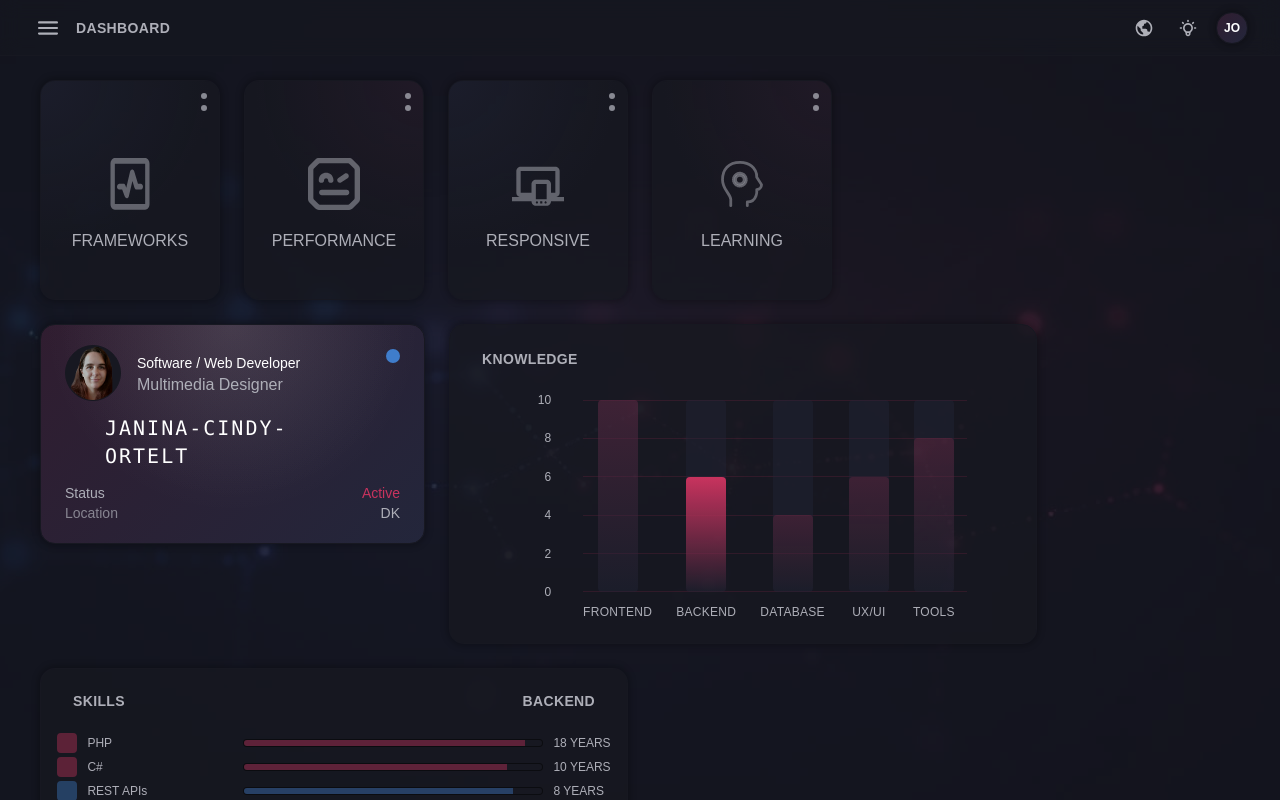
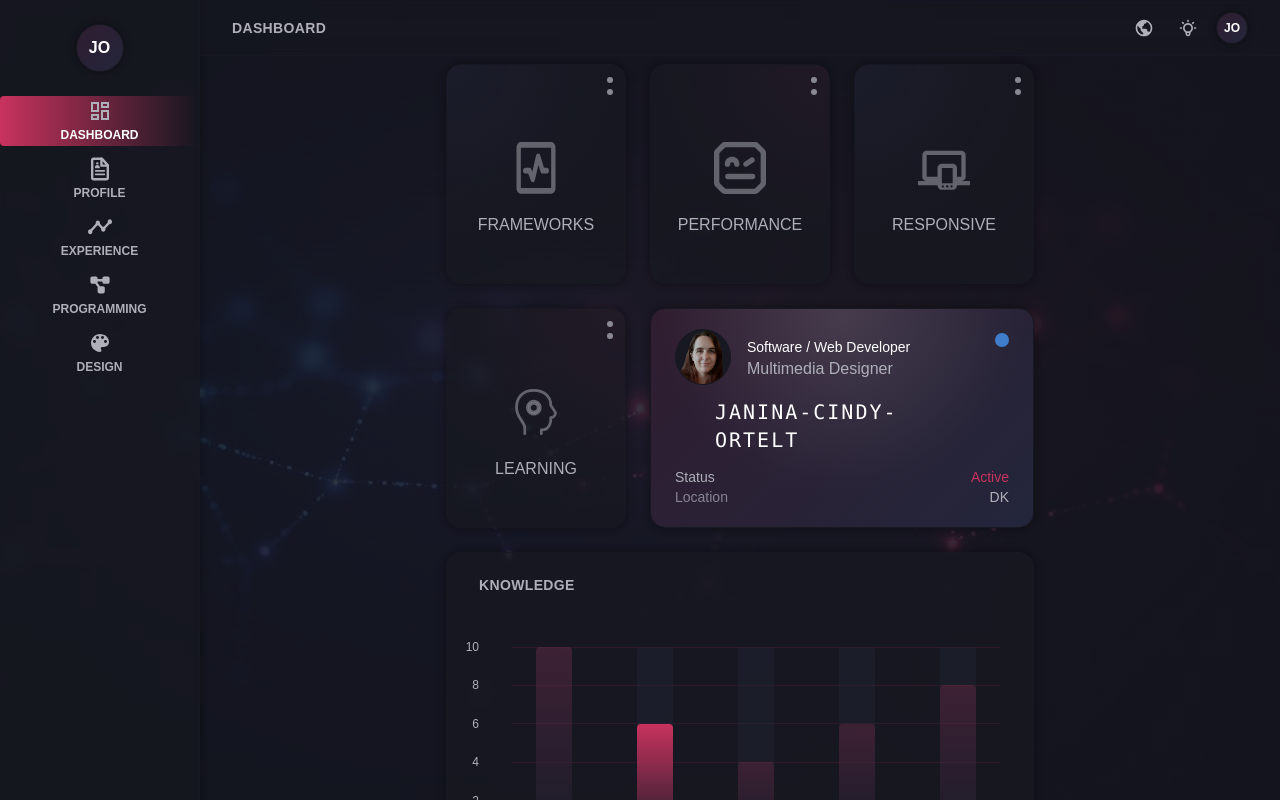
Before and after one commit to jcogit/portfolio, a Vue app: page / in a window 1280 px wide. Built offline with nearby package versions, Linux system fonts and the light colour scheme.

Commit message:
respinsive anpassungen

```diff
--- a/src/assets/styles/base.css
+++ b/src/assets/styles/base.css
@@ -13,3 +13,37 @@ h1, h2, h3, h4, h5 {
 p {
     font-family: 'Arial', sans-serif;
 }
+
+/* Global themed scrollbar */
+* {
+  scrollbar-width: thin;
+  scrollbar-color: rgba(var(--color-accent-warm-rgb), 0.8) rgba(var(--color-surface-primary-rgb), 0.35);
+}
+
+*::-webkit-scrollbar {
+  width: 10px;
+  height: 10px;
+}
+
+*::-webkit-scrollbar-track {
+  background: rgba(var(--color-surface-primary-rgb), 0.35);
+  border-radius: 9999px;
+}
+
+*::-webkit-scrollbar-thumb {
+  background: linear-gradient(
+    180deg,
+    rgba(var(--color-accent-cool-rgb), 0.85),
+    rgba(var(--color-accent-warm-rgb), 0.85)
+  );
+  border-radius: 9999px;
+  border: 2px solid rgba(var(--color-surface-primary-rgb), 0.35);
+}
+
+*::-webkit-scrollbar-thumb:hover {
+  background: linear-gradient(
+    180deg,
+    rgba(var(--color-accent-cool-rgb), 1),
+    rgba(var(--color-accent-warm-rgb), 1)
+  );
+}
--- a/src/components/dashboard/KnowledgeCard.vue
+++ b/src/components/dashboard/KnowledgeCard.vue
@@ -1,16 +1,18 @@
 <template>
-    <BaseCard class="w-147 h-80 relative" :useDarkShadow="true">
+    <BaseCard class="w-full max-w-147 min-w-0 sm:min-w-95 h-80 flex flex-col overflow-hidden" :useDarkShadow="true">
 
-        <!-- Title -->
-        <div class="absolute top-6 left-8 text-text-primary font-semibold text-sm tracking-wide">
+        <!-- Header -->
+        <div class="w-full h-16 px-4 sm:px-8 flex items-center text-sm font-semibold tracking-wide text-text-primary">
             KNOWLEDGE
         </div>
 
         <!-- Chart Wrapper -->
-        <div class="relative flex-1 flex items-center justify-center mt-6">
+        <div class="relative flex-1 w-full px-4 sm:px-8 pb-8 -mt-4">
+            <div class="h-full flex items-end">
 
                 <!-- Y Axis -->
-            <div class="relative w-10 h-48 mr-6 flex flex-col justify-between text-xs text-text-muted">
+                <div
+                    class="relative w-4 sm:w-2 h-42 sm:h-48 mr-2 sm:mr-1 md:mr-6 flex flex-col justify-between text-xs text-text-muted">
                     <div v-for="tick in scaleTicks" :key="tick" class="relative h-0">
                         <span class="absolute -top-2 right-2">
                             {{ tick }}
@@ -19,7 +21,7 @@
                 </div>
 
                 <!-- Chart Area -->
-            <div class="relative flex-1 h-48">
+                <div class="relative flex-1 h-42 sm:h-48">
 
                     <!-- Grid Lines -->
                     <div class="absolute inset-0 flex flex-col justify-between pointer-events-none">
@@ -28,12 +30,12 @@
                     </div>
 
                     <!-- Bars -->
-                <div class="relative h-full flex items-end justify-between gap-6 mt-7 pr-3">
+                    <div class="absolute inset-0 grid items-end gap-1 sm:gap-2 md:gap-4" :style="barsGridStyle">
                         <div v-for="item in knowledge" :key="item.key"
-                        class="flex flex-col items-center justify-end cursor-pointer group"
+                            class="h-full w-full flex flex-col items-center cursor-pointer group"
                             @click="setActive(item.key)">
                             <!-- Bar Wrapper -->
-                        <div class="relative w-10 h-48 flex items-end">
+                            <div class="relative w-5 sm:w-7 md:w-9 flex-1 min-h-0 flex items-end">
 
                                 <!-- Inactive Background -->
                                 <div class="absolute inset-0 rounded-sm" :style="inactiveBarStyle"></div>
@@ -43,11 +45,17 @@
                                     :class="isActive(item.key) ? 'shadow-glow' : ''"
                                     :style="barStyle(item.level, isActive(item.key))"></div>
                             </div>
+                        </div>
+                    </div>
 
-                        <!-- Label -->
-                        <div class="mt-3 text-xs tracking-wide transition-all duration-300" :class="isActive(item.key)
+                    <!-- Labels -->
+                    <div class="absolute top-full left-0 right-0 mt-2 sm:mt-3 grid gap-1 sm:gap-2 md:gap-4"
+                        :style="barsGridStyle">
+                        <div v-for="item in knowledge" :key="`label-${item.key}`"
+                            class="w-full text-center text-[10px] sm:text-[8px] leading-none tracking-wide transition-all duration-300"
+                            :class="isActive(item.key)
                                 ? 'text-text-primary'
-                            : 'text-text-muted group-hover:text-text-primary'">
+                                : 'text-text-muted'">
                             {{ item.label.toUpperCase() }}
                         </div>
                     </div>
@@ -84,6 +92,10 @@ const activeKey = computed({
 })
 
 const scaleTicks = computed(() => [10, 8, 6, 4, 2, 0])
+
+const barsGridStyle = computed(() => ({
+    gridTemplateColumns: `repeat(${knowledge.length}, minmax(0, 1fr))`
+}))
 
 const isActive = (key: KnowledgeKey) => activeKey.value === key
 
--- a/src/components/dashboard/SkillCard.vue
+++ b/src/components/dashboard/SkillCard.vue
@@ -1,8 +1,8 @@
 <template>
-    <BaseCard class="w-147 h-80 flex flex-col overflow-hidden" :useDarkShadow="true">
+    <BaseCard class="w-full max-w-147 min-w-0 sm:min-w-95 h-80 flex flex-col overflow-hidden" :useDarkShadow="true">
 
         <!-- HEADER (Fixe Höhe) -->
-        <div class="w-full h-16 px-8 flex items-center justify-between text-sm font-semibold tracking-wide">
+        <div class="w-full h-16 px-4 sm:px-8 flex items-center justify-between text-sm font-semibold tracking-wide">
             <span class="text-text-primary">
                 SKILLS
             </span>
@@ -13,28 +13,28 @@
         </div>
 
         <!-- SKILLS CONTAINER (nimmt Resthöhe) -->
-        <div class="flex-1 px-8 pb-6 overflow-y-auto">
+        <div class="flex-1 w-full px-4 sm:px-8 pb-6 overflow-y-auto">
 
-            <div class="space-y-1">
+            <div class="space-y-1 w-full">
 
-                <div v-for="skill in skills" :key="skill.name" class="flex items-center h-5">
+                <div v-for="skill in skills" :key="skill.name" class="w-full flex items-center h-5 gap-2 sm:gap-2.5">
 
                     <!-- Color Box -->
                     <div class="w-5 h-5 rounded-sm shrink-0" :style="getColorStyle(skill.color, 0.4)"></div>
 
                     <!-- Skill Name -->
-                    <div class="ml-2.5 w-35 text-xs text-text-primary truncate">
+                    <div class="w-22 sm:w-35 min-w-0 text-xs text-text-primary truncate">
                         {{ skill.name }}
                     </div>
 
                     <!-- Bar -->
-                    <div class="ml-4 w-75 h-2 rounded-sm overflow-hidden border"
+                    <div class="flex-1 min-w-0 sm:min-w-24 h-2 rounded-sm overflow-hidden border"
                         :style="{ ...barBackgroundStyle, ...borderColor }">
                         <div class="h-full transition-all duration-700" :style="getBarStyle(skill)"></div>
                     </div>
 
                     <!-- Years -->
-                    <div class="ml-2.5 text-xs text-text-muted whitespace-nowrap">
+                    <div class="text-[10px] sm:text-xs text-text-muted whitespace-nowrap">
                         {{ skill.years }} YEARS
                     </div>
 
--- a/src/components/navigation/TopBar.vue
+++ b/src/components/navigation/TopBar.vue
@@ -5,7 +5,7 @@
         <div class="flex items-center gap-3">
 
             <!-- Mobile Menu: sichtbar <1440px -->
-            <button class="icon-btn 2xl:hidden" @click="$emit('toggleSidebar')">
+            <button v-if="showMenuButton" class="icon-btn" @click="$emit('toggleSidebar')">
                 <BaseIcon name="menu" />
             </button>
 
@@ -44,6 +44,10 @@
 import { computed, ref } from "vue"
 import { useRoute } from "vue-router"
 import BaseIcon from "../ui/BaseIcon.vue"
+
+defineProps<{
+    showMenuButton: boolean
+}>()
 
 defineEmits(["toggleSidebar"])
 
--- a/src/layouts/MainLayout.vue
+++ b/src/layouts/MainLayout.vue
@@ -11,10 +11,10 @@
         <div class="flex-1 flex flex-col relative z-10">
 
             <!-- TopBar sticky -->
-            <TopBar @toggleSidebar="toggleSidebar" class="sticky top-0 z-20" />
+            <TopBar :showMenuButton="showMenuButton" @toggleSidebar="toggleSidebar" class="sticky top-0 z-20" />
 
             <!-- Scrollbarer Content -->
-            <main class="flex-1 flex justify-center p-6 overflow-y-auto">
+            <main class="flex-1 flex justify-center p-2 overflow-y-auto">
                 <div class="w-full max-w-300 2xl:max-w-375">
                     <slot />
                 </div>
@@ -26,14 +26,34 @@
 </template>
 
 <script setup lang="ts">
-import { ref } from "vue"
+import { computed, onBeforeUnmount, onMounted, ref } from "vue"
 import SideBar from "../components/navigation/SideBar.vue"
 import TopBar from "../components/navigation/TopBar.vue"
 
 const sidebarOpen = ref(false)
+const isDesktop = ref(false)
+
+let desktopQuery: MediaQueryList | null = null
+
+function handleDesktopChange(event: MediaQueryListEvent) {
+    isDesktop.value = event.matches
+}
+
+onMounted(() => {
+    desktopQuery = window.matchMedia("(min-width: 1024px)")
+    isDesktop.value = desktopQuery.matches
+    desktopQuery.addEventListener("change", handleDesktopChange)
+})
+
+onBeforeUnmount(() => {
+    desktopQuery?.removeEventListener("change", handleDesktopChange)
+})
+
 function toggleSidebar() {
     sidebarOpen.value = !sidebarOpen.value
 }
+
+const showMenuButton = computed(() => !isDesktop.value && !sidebarOpen.value)
 
 const backgroundImageStyle = {
     backgroundImage: 'url("/src/assets/background.jpeg")',
--- a/src/pages/Dashboard.vue
+++ b/src/pages/Dashboard.vue
@@ -1,28 +1,27 @@
 <template>
-    <div class="flex flex-wrap gap-6 justify-center xl:justify-start">
+    <div class="dashboard-wrap pb-6">
 
-        <InfoCard class="flex-[1_1_180px] max-w-45" label="Frameworks" variant="info-left" icon="framework"
+        <InfoCard class="info-card info-1" label="Frameworks" variant="info-left" icon="framework"
             :useDarkShadow="true" />
 
-        <InfoCard class="flex-[1_1_180px] max-w-45" label="Performance" variant="info-right" icon="performance"
+        <InfoCard class="info-card info-2" label="Performance" variant="info-right" icon="performance"
             :useDarkShadow="true" />
 
-        <InfoCard class="flex-[1_1_180px] max-w-45" label="Responsive" variant="info-left" icon="responsive"
+        <InfoCard class="info-card info-3" label="Responsive" variant="info-left" icon="responsive"
             :useDarkShadow="true" />
 
-        <InfoCard class="flex-[1_1_180px] max-w-45" label="Learning" variant="info-right" icon="learning"
+        <InfoCard class="info-card info-4" label="Learning" variant="info-right" icon="learning"
             :useDarkShadow="true" />
 
-        <CreditCard class="flex-[1_1_385px] max-w-96.25" profileSrc="src/assets/profile.png"
-            topLine="Software / Web Developer" secondLine="Multimedia Designer" middleText="JANINA-CINDY-ORTELT"
-            bottomFirstLeft="Status" bottomFirstRight="Active" bottomSecondLeft="Location" bottomSecondRight="DK"
-            :useDarkShadow="true" />
+        <CreditCard class="credit-card" profileSrc="src/assets/profile.png" topLine="Software / Web Developer"
+            secondLine="Multimedia Designer" middleText="JANINA-CINDY-ORTELT" bottomFirstLeft="Status"
+            bottomFirstRight="Active" bottomSecondLeft="Location" bottomSecondRight="DK" :useDarkShadow="true" />
 
-        <KnowledgeCard v-model="activeKnowledge" :knowledge="knowledgeData" :autoRotate="true" />
+        <KnowledgeCard class="knowledge-card" v-model="activeKnowledge" :knowledge="knowledgeData" :autoRotate="true" />
 
-        <SkillCard :activeKnowledge="activeKnowledge" />
+        <SkillCard class="skill-card" :activeKnowledge="activeKnowledge" />
 
-        <TimeLineCard class="w-300" />
+        <TimeLineCard class="timeline-card" />
 
     </div>
 </template>
@@ -53,4 +52,146 @@ const activeKnowledge = ref<KnowledgeKey>(initialKey)
 
 </script>
 
-<style scoped></style>
+<style scoped>
+.dashboard-wrap {
+    display: grid;
+    grid-template-columns: repeat(3, minmax(10rem, 11.25rem));
+    gap: 1.5rem;
+    justify-content: center;
+    justify-items: center;
+}
+
+.info-card {
+    width: 100%;
+    max-width: 11.25rem;
+}
+
+.credit-card {
+    width: 100%;
+    max-width: 24rem;
+}
+
+.knowledge-card,
+.skill-card {
+    width: 100%;
+    max-width: 36.75rem;
+}
+
+.timeline-card {
+    width: 100%;
+    max-width: 36.75rem;
+}
+
+@media (max-width: 1639px) {
+
+    .info-1 {
+        grid-column: 1;
+        grid-row: 1;
+    }
+
+    .info-2 {
+        grid-column: 2;
+        grid-row: 1;
+    }
+
+    .info-3 {
+        grid-column: 3;
+        grid-row: 1;
+    }
+
+    .info-4 {
+        grid-column: 1;
+        grid-row: 2;
+    }
+
+    .credit-card {
+        grid-column: 2 / span 2;
+        grid-row: 2;
+        justify-self: start;
+    }
+
+    .knowledge-card {
+        grid-column: 1 / span 3;
+        grid-row: 3;
+    }
+
+    .skill-card {
+        grid-column: 1 / span 3;
+        grid-row: 4;
+    }
+
+    .timeline-card {
+        grid-column: 1 / span 3;
+        grid-row: 5;
+        max-width: 36.75rem;
+    }
+}
+
+@media (min-width: 1640px) {
+    .dashboard-wrap {
+        display: flex;
+        flex-wrap: wrap;
+        justify-content: flex-start;
+    }
+
+    .timeline-card {
+        max-width: 75rem;
+    }
+}
+
+@media (max-width: 767px) {
+    .dashboard-wrap {
+        grid-template-columns: repeat(2, minmax(8.75rem, 11.25rem));
+    }
+
+    .knowledge-card,
+    .skill-card,
+    .timeline-card {
+        max-width: 100%;
+    }
+
+    .info-1 {
+        grid-column: 1;
+        grid-row: 1;
+    }
+
+    .info-2 {
+        grid-column: 2;
+        grid-row: 1;
+    }
+
+    .info-3 {
+        grid-column: 1;
+        grid-row: 2;
+    }
+
+    .info-4 {
+        grid-column: 2;
+        grid-row: 2;
+    }
+
+    .credit-card,
+    .knowledge-card,
+    .skill-card,
+    .timeline-card {
+        grid-column: 1 / span 2;
+        justify-self: stretch;
+    }
+
+    .credit-card {
+        grid-row: 3;
+    }
+
+    .knowledge-card {
+        grid-row: 4;
+    }
+
+    .skill-card {
+        grid-row: 5;
+    }
+
+    .timeline-card {
+        grid-row: 6;
+    }
+}
+</style>
--- a/src/pages/Profile.vue
+++ b/src/pages/Profile.vue
@@ -1,5 +1,5 @@
 <template>
-    <div class="profile-page flex flex-col gap-6 p-6">
+    <div class="profile-page flex flex-col gap-6 pb-6">
 
         <!-- Tabs (nur unter 1250px sichtbar) -->
         <div class="flex gap-2 xl:hidden">
@@ -22,7 +22,7 @@
                 <EducationCard />
 
                 <!-- Interests & Characteristics nebeneinander -->
-                <div class="flex gap-4 w-full">
+                <div class="flex flex-col sm:flex-row gap-4 w-full">
                     <div class="flex-1">
                         <InterestsCard />
                     </div>
--- a/tailwind.config.js
+++ b/tailwind.config.js
@@ -7,6 +7,13 @@ export default {
     ],
     theme: {
         extend: {
+            screens: {
+                'sm': '640px',
+                'md': '768px',
+                'lg': '1024px',
+                'xl': '1280px',
+                '2xl': '1440px',
+            },
             borderRadius: {
                 base: "15px",
             },
```
Also changed, not shown: src/components/dashboard/TimeLineCard.vue (+4 -4 lines), src/components/navigation/SideBar.vue (+4 -4 lines), src/components/profile/EducationCard.vue (+40 -7 lines). Lines whose indentation alone changed are shown as unchanged.
